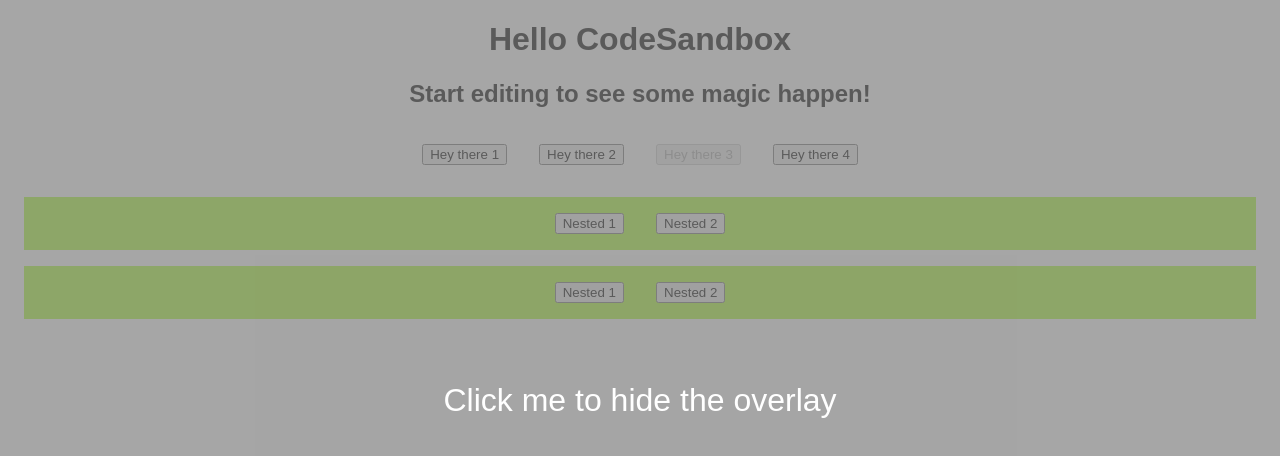
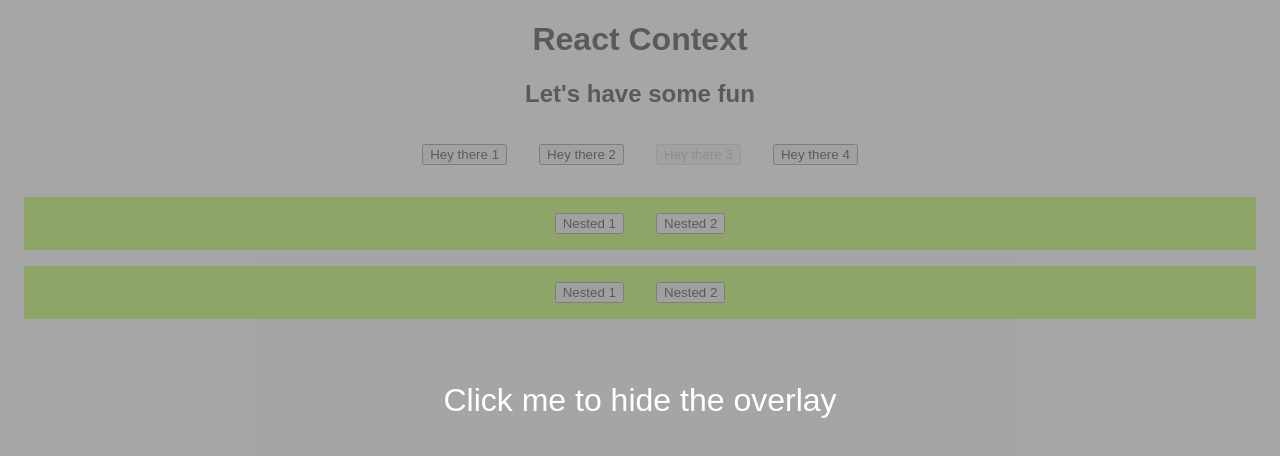
Before and after one commit to vakrilov/react-context-experiments, a React (Create React App) app: page / in a window 1280 px wide. Shown: the top 456 px of the page. Built offline with nearby package versions, Linux system fonts and the light colour scheme.

Commit message:
Change titles

```diff
--- a/src/App.tsx
+++ b/src/App.tsx
@@ -3,7 +3,7 @@
 
 const MyButton: React.FC<{ disabled?: boolean }> = (props) => (
   <button {...props} onClick={() => alert("I was clicked")}>
-    {props.children}{" "}
+    {props.children}
   </button>
 );
 
@@ -31,8 +31,8 @@
 
   return (
     <div className="App">
-      <h1>Hello CodeSandbox</h1>
-      <h2>Start editing to see some magic happen!</h2>
+      <h1>React Context</h1>
+      <h2>Let's have some fun</h2>
 
       <MyButton> Hey there 1</MyButton>
       <MyButton> Hey there 2</MyButton>
```
